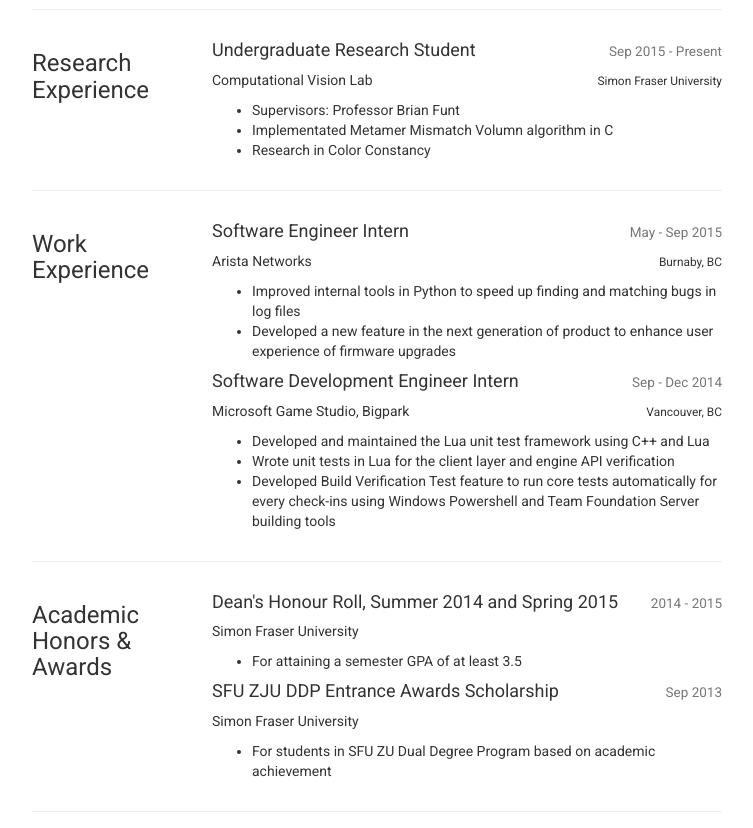
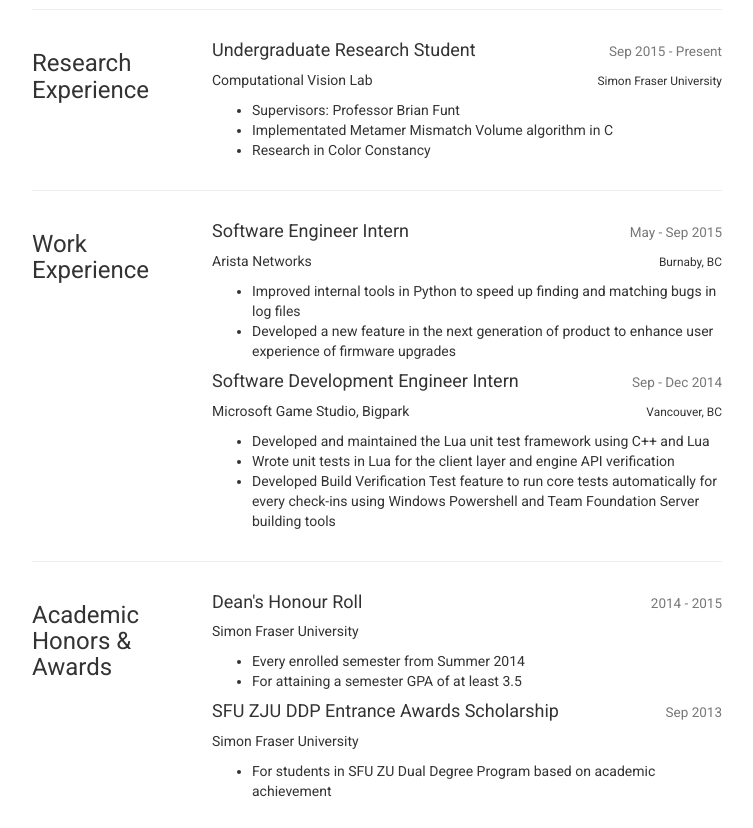
Before and after one commit to Lyken17/resume, a plain HTML site: page index.html in a window 1280 px wide. Shown: the part 340-1168 px from the top of the page, without its empty margins (263-1016 px from the left). Drawn offline with nearby package versions, Linux system fonts and the light colour scheme.

Commit message:
fix typo

```diff
--- a/index.html
+++ b/index.html
@@ -45,7 +45,7 @@
           <p>Computational Vision Lab <span style="float:right"><small>Simon Fraser University</small></span></p>
           <ul>
                                           <li>Supervisors: Professor Brian Funt</li>
-                              <li>Implementated Metamer Mismatch Volumn algorithm in C</li>
+                              <li>Implementated Metamer Mismatch Volume algorithm in C</li>
                               <li>Research in Color Constancy</li>
                                     </ul>
               </div>
@@ -79,10 +79,11 @@
         <h3>Academic Honors & Awards</h3>
       </div>
       <div class="col-md-9">
-                  <h4 class="inline block">Dean's Honour Roll, Summer 2014 and Spring 2015 <span><p style="float:right"><small>2014 - 2015</small></p></span></h4>
+                  <h4 class="inline block">Dean's Honour Roll <span><p style="float:right"><small>2014 - 2015</small></p></span></h4>
           <p>Simon Fraser University <span><small></small></span></p>
           <ul>
-                                          <li>For attaining a semester GPA of at least 3.5</li>
+                                          <li>Every enrolled semester from Summer 2014</li>
+                              <li>For attaining a semester GPA of at least 3.5</li>
                                     </ul>
                   <h4 class="inline block">SFU ZJU DDP Entrance Awards Scholarship <span><p style="float:right"><small>Sep 2013</small></p></span></h4>
           <p>Simon Fraser University <span><small></small></span></p>
```
